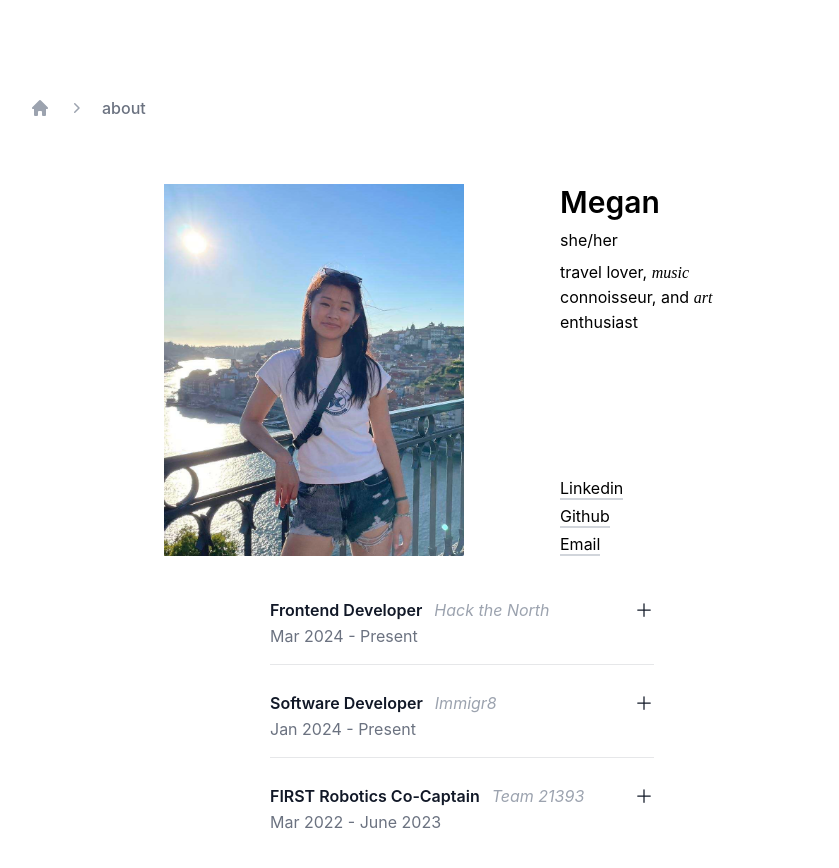
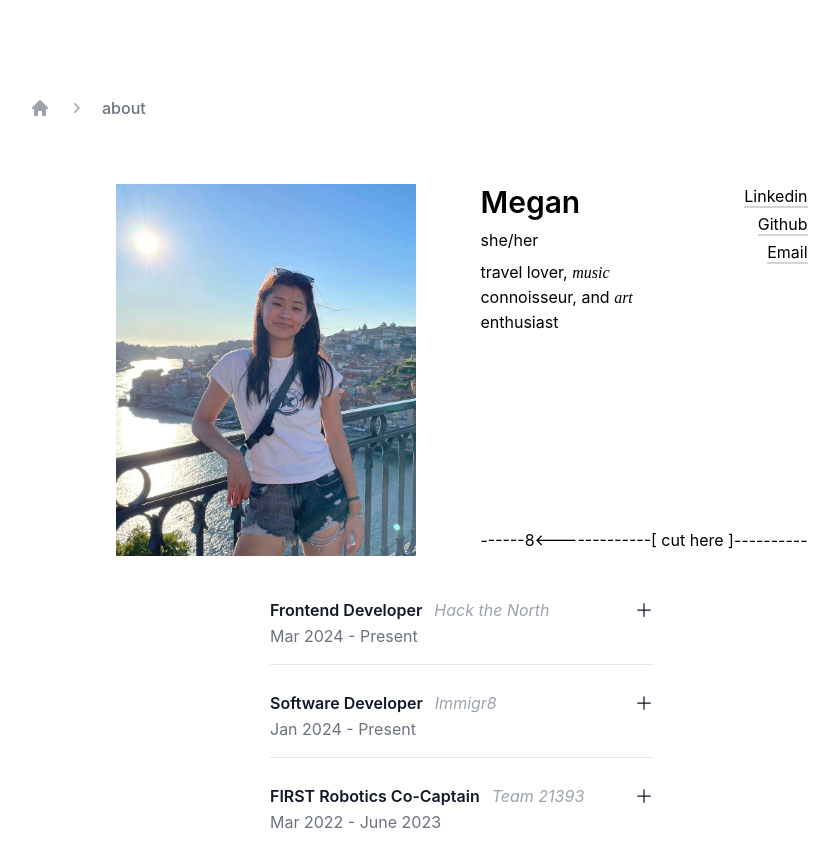
Before and after one commit to mw-171/web-portfolio, a Next.js app: page /about in a window 1280 px wide. Shown: the top 868 px of the page, without its empty margins (178-1017 px from the left). Built offline with nearby package versions, Linux system fonts and the light colour scheme.

Commit message:
rearrange and add a cool divider

```diff
--- a/src/pages/about.tsx
+++ b/src/pages/about.tsx
@@ -61,7 +61,7 @@ export default function About() {
         </nav>
         <div className="flex justify-center items-center pt-8">
           <div className="">
-            <div className="flex justify-between gap-8 md:gap-24">
+            <div className="flex justify-between gap-8 md:gap-16">
               <div>
                 <Image
                   src="/me.png" // Path to your image
@@ -70,7 +70,8 @@ export default function About() {
                   height={400}
                 />
               </div>
-              <div className="flex flex-col justify-between">
+              <div className="md:flex md:flex-col md:justify-between">
+                <div className="flex flex-col md:flex-row justify-between">
                   {/* <div className="flex justify-between gap-8"> */}
                   <div className="flex flex-col gap-2 max-w-[200px]">
                     <div className="font-semibold text-3xl">Megan</div>
@@ -96,7 +97,7 @@ export default function About() {
                     </div>
                   </div>
                   {/* TODO: make this a reusable component? */}
-                <div className="flex flex-col gap-1">
+                  <div className="flex flex-col items-start md:items-end gap-1 pt-12 md:pt-0">
                     <div>
                       <a
                         href="https://www.linkedin.com/in/megan-bx-wu/"
@@ -130,6 +131,19 @@ export default function About() {
                   </div>
                   {/* </div> */}
                   {/* TODO: add somethng on bottom of about (drawing?) */}
+                </div>
+                <div className="hidden md:block pb-1">
+                  {" "}
+                  ------8&lt;-------------[{" "}
+                  <a
+                    href="your-url-here" //link to a cool page
+                    target="_blank"
+                    rel="noopener noreferrer"
+                  >
+                    cut here
+                  </a>{" "}
+                  ]----------{" "}
+                </div>
               </div>
             </div>
           </div>
```
Lines whose indentation alone changed are shown as unchanged.
